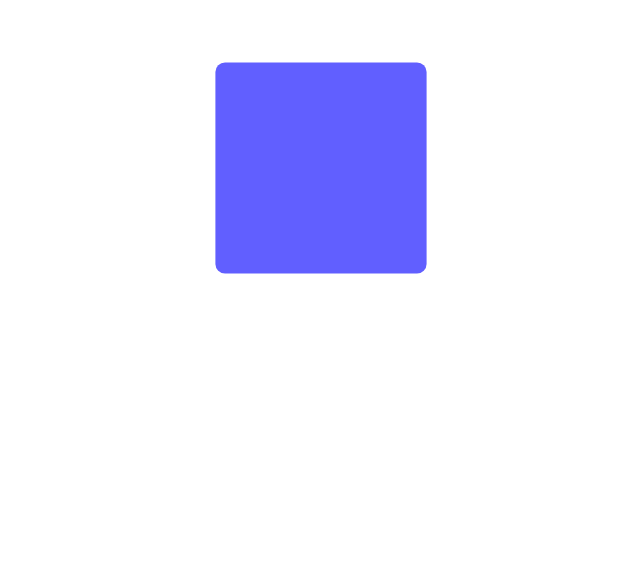
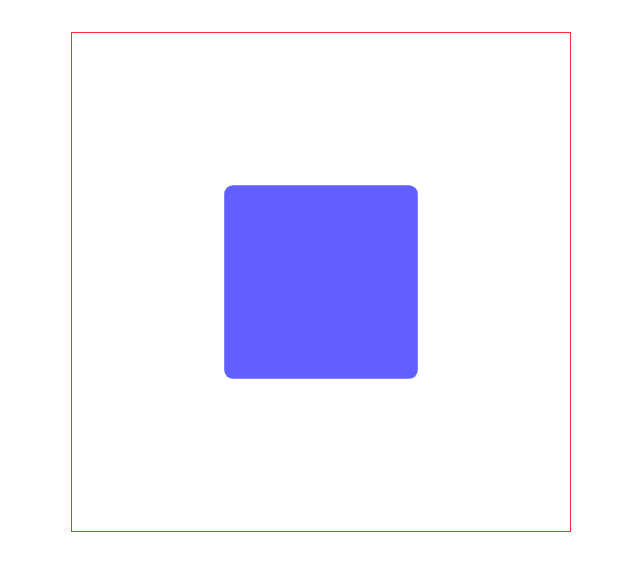
Before and after one commit to monirdewan/framer-motion-basics, a React (Vite) app: page / in a window 1280 px wide. Shown: the top 570 px of the page, without its empty margins (319-959 px from the left). Built offline with nearby package versions, Linux system fonts and the light colour scheme.

Commit message:
lesson four added

```diff
--- a/src/App.jsx
+++ b/src/App.jsx
@@ -1,5 +1,6 @@
 
 import './App.css'
+import LessonFour from './pages/LessonFour'
 
 import LessonOne from './pages/lessonOne'
 import LessonThree from './pages/LessonThree'
@@ -11,7 +12,8 @@ function App() {
     <>
       {/* <LessonOne></LessonOne> */}
       {/* <LessonTwo></LessonTwo> */}
-      <LessonThree></LessonThree>
+      {/* <LessonThree></LessonThree> */}
+      <LessonFour></LessonFour>
     </>
   )
 }
--- /dev/null
+++ b/src/pages/LessonFour.jsx
@@ -0,0 +1,32 @@
+import React, { useRef } from 'react';
+// eslint-disable-next-line no-unused-vars
+import {motion} from "motion/react"
+
+const parent = {
+    start:{rotate:0, scale:0.5},
+    end:{
+        rotate:360, scale:1.1,
+         transition:{ease:'easeInOut', duration:2}
+    },
+
+}
+
+const LessonFour = () => {
+    const parentRef = useRef(null);
+    return (
+        <div className='border border-red-500  size-[500px] mx-auto flex justify-center items-center ' ref={parentRef}>
+            <motion.div
+            className="size-44 bg-indigo-500 rounded-lg mx-auto"
+            variants={parent}
+            initial="start"
+            animate="end"
+            drag
+            dragConstraints={parentRef}
+            dragElastic={0.7}
+
+            ></motion.div>
+        </div>
+    );
+};
+
+export default LessonFour;
```
